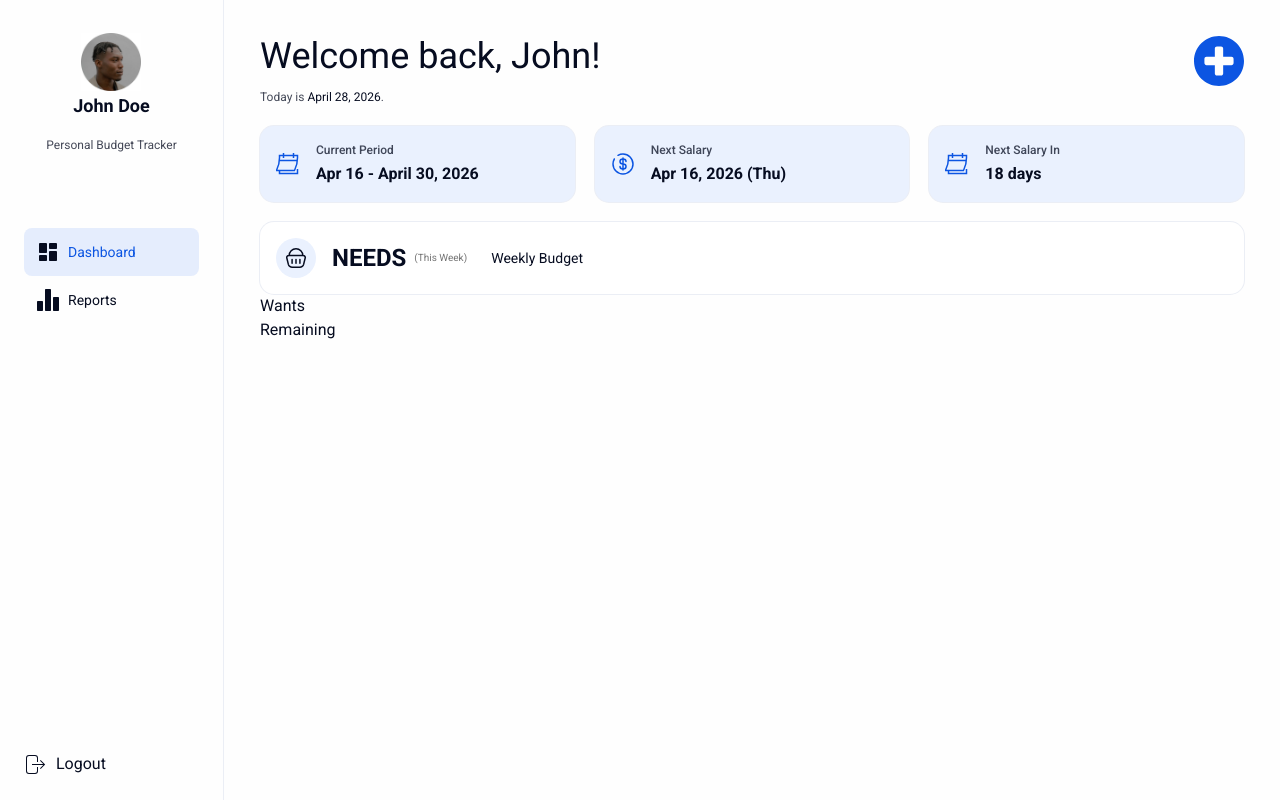
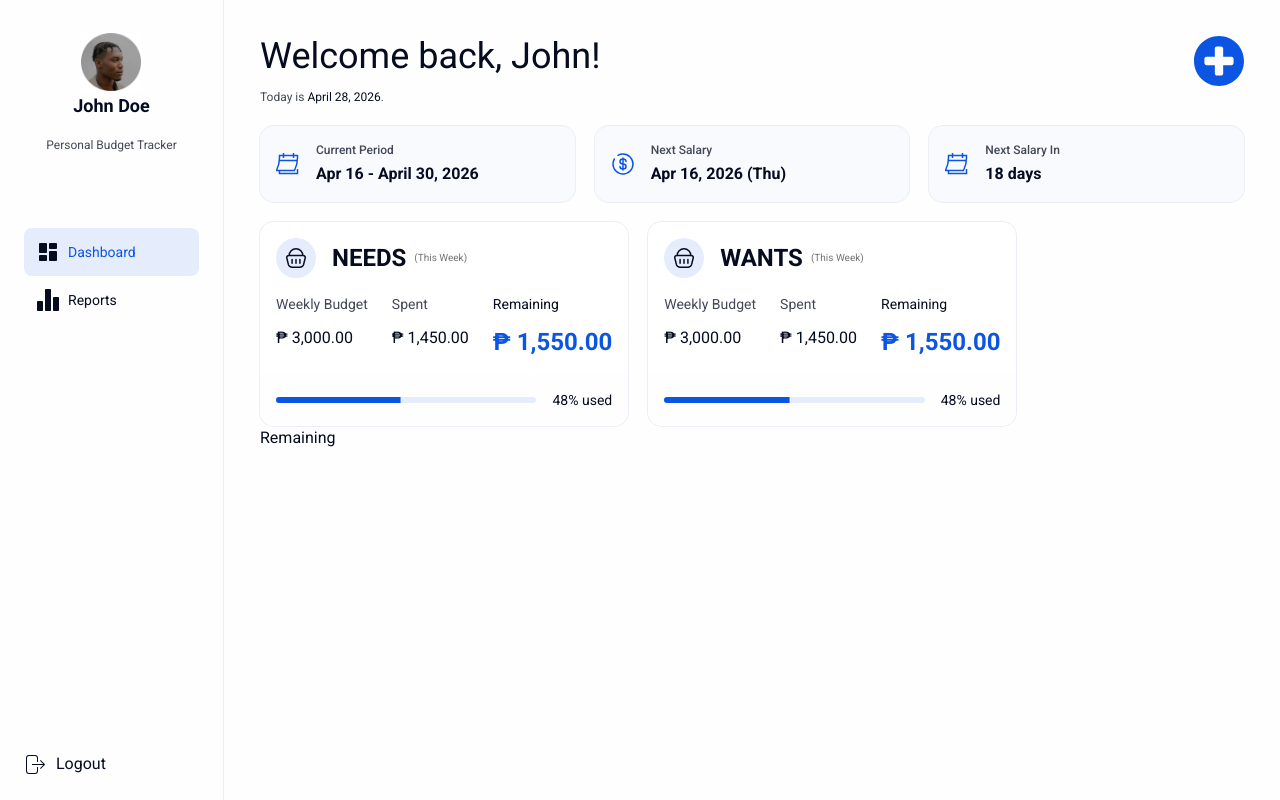
Before and after one commit to markmarkestareja/personal-budget-tracker, a Next.js app: page / in a window 1280 px wide. Built offline with nearby package versions, Linux system fonts and the light colour scheme.

Commit message:
Build Need and Wants Cards

```diff
--- a/app/globals.css
+++ b/app/globals.css
@@ -9,7 +9,7 @@
   --primary: #0C55E2;
   --primary-muted: #E5EDFD;
   --light: #FEFEFE;
-  --light-2: #EAF1FE;
+  --light-2: #F8FAFE;
   --light-3: #EBEEF5;
   --dark: #060C20;
   --accent: #239B58;
--- a/components/Dashboard/RenderSummaryCard.tsx
+++ b/components/Dashboard/RenderSummaryCard.tsx
@@ -1,48 +1,10 @@
-import {
-  Card,
-  CardContent,
-  CardDescription,
-  CardHeader,
-  CardTitle,
-} from "@/components/ui/card";
+import RenderNeedsAndWants from "./RenderSummaryCard/RenderNeedsAndWants";
 
 export default function RenderSummaryCard() {
+
   return (
     <div>
-      <div>
-        <Card className="ring ring-light-3">
-          <CardHeader className="flex gap-4 items-center">
-            <div className="bg-light-2 size-max p-2 rounded-full">
-              {/* SVG */}
-              <svg
-                xmlns="http://www.w3.org/2000/svg"
-                width="24"
-                height="24"
-                viewBox="0 0 24 24"
-              >
-                <path
-                  fill="none"
-                  stroke="currentColor"
-                  strokeLinecap="round"
-                  strokeLinejoin="round"
-                  strokeWidth="1.5"
-                  d="M19.298 9.566H4.702a1.96 1.96 0 0 0-1.535.744a1.94 1.94 0 0 0-.363 1.66l1.565 6.408a3.9 3.9 0 0 0 1.4 2.072c.682.519 1.517.8 2.376.8h7.708c.859 0 1.694-.281 2.376-.8a3.9 3.9 0 0 0 1.4-2.072l1.565-6.407a1.94 1.94 0 0 0-1.044-2.208a2 2 0 0 0-.854-.197M8.087 13.46v3.895M12 13.46v3.895m3.913-3.895v3.895m2.935-7.789a6.8 6.8 0 0 0-2.006-4.82A6.86 6.86 0 0 0 12 2.75a6.86 6.86 0 0 0-4.842 1.996a6.8 6.8 0 0 0-2.005 4.82"
-                />
-              </svg>
-            </div>
-            <div className="flex gap-2 items-center">
-              <CardTitle className="text-xl md:text-[22px] lg:text-2xl font-bold">NEEDS</CardTitle>
-              <CardDescription className="text-[10px]">(This Week)</CardDescription>
-              <CardContent className="flex flex-col">
-                <div>
-                    <h2>Weekly Budget</h2>
-                </div>
-              </CardContent>
-            </div>
-          </CardHeader>
-        </Card>
-        <div>Wants</div>
-      </div>
+      <RenderNeedsAndWants />
       <div>Remaining</div>
     </div>
   );
--- /dev/null
+++ b/components/Dashboard/RenderSummaryCard/RenderNeedsAndWants.tsx
@@ -0,0 +1,76 @@
+import {
+  Card,
+  CardContent,
+  CardDescription,
+  CardFooter,
+  CardHeader,
+  CardTitle,
+} from "@/components/ui/card";
+
+import { dataNeedsAndWants } from "./dataNeedsAndWants";
+import { Progress } from "@/components/ui/progress";
+
+export default function RenderNeedsAndWants() {
+  return (
+    <div className="flex flex-col md:flex-row gap-[10px] md:gap-5">
+        {dataNeedsAndWants.map((cardItem, index) => (
+            <Card key={index} className="ring ring-light-3">
+                <CardHeader className="flex gap-4 items-center">
+                    <div className="bg-primary-muted size-max p-2 rounded-full">
+                    {/* SVG */}
+                    <svg
+                        xmlns="http://www.w3.org/2000/svg"
+                        width="24"
+                        height="24"
+                        viewBox="0 0 24 24"
+                    >
+                        <path
+                        fill="none"
+                        stroke="currentColor"
+                        strokeLinecap="round"
+                        strokeLinejoin="round"
+                        strokeWidth="1.5"
+                        d="M19.298 9.566H4.702a1.96 1.96 0 0 0-1.535.744a1.94 1.94 0 0 0-.363 1.66l1.565 6.408a3.9 3.9 0 0 0 1.4 2.072c.682.519 1.517.8 2.376.8h7.708c.859 0 1.694-.281 2.376-.8a3.9 3.9 0 0 0 1.4-2.072l1.565-6.407a1.94 1.94 0 0 0-1.044-2.208a2 2 0 0 0-.854-.197M8.087 13.46v3.895M12 13.46v3.895m3.913-3.895v3.895m2.935-7.789a6.8 6.8 0 0 0-2.006-4.82A6.86 6.86 0 0 0 12 2.75a6.86 6.86 0 0 0-4.842 1.996a6.8 6.8 0 0 0-2.005 4.82"
+                        />
+                    </svg>
+                    </div>
+                    <div className="flex gap-2 items-center">
+                    <CardTitle className="text-xl md:text-[22px] lg:text-2xl font-bold">
+                        {cardItem.title}
+                    </CardTitle>
+                    <CardDescription className="text-[10px]">(This Week)</CardDescription>
+                    </div>
+                </CardHeader>
+                <CardContent className="flex flex-col lg:flex-row gap-3 md:gap-6">
+                    <div className="flex flex-col gap-1 md:gap-3">
+                    <h2 className="text-[10px] md:text-[12px] lg:text-sm text-dark/75">
+                        Weekly Budget
+                    </h2>
+                    <p className="text-[12px] md:text-sm lg:text-base">
+                        ₱ {cardItem.weeklyBudget.toLocaleString("en-PH", {minimumFractionDigits: 2})}
+                    </p>
+                    </div>
+                    <div className="flex flex-col gap-1 md:gap-3">
+                    <h2 className="text-[10px] md:text-[12px] lg:text-sm text-dark/75">
+                        Spent
+                    </h2>
+                    <p className="text-[12px] md:text-sm lg:text-base">₱ {cardItem.spent.toLocaleString("en-PH", {minimumFractionDigits: 2})}</p>
+                    </div>
+                    <div className="flex flex-col gap-1 md:gap-3">
+                    <h2 className="text-[10px] md:text-[12px] lg:text-sm">Remaining</h2>
+                    <p className="text-xl md:text-[22px] lg:text-2xl text-primary font-bold">
+                        ₱ {cardItem.remaining.toLocaleString("en-PH", {minimumFractionDigits: 2})}
+                    </p>
+                    </div>
+                </CardContent>
+                <CardFooter className="bg-light border-0 flex gap-4">
+                    <Progress value={cardItem.progressBar} className="bg-primary-muted h-1.5" />
+                    <div className="flex whitespace-nowrap">
+                        {cardItem.progressBar}% used
+                    </div>
+                </CardFooter>
+            </Card>
+        ))}
+    </div>
+  );
+}
--- /dev/null
+++ b/components/Dashboard/RenderSummaryCard/dataNeedsAndWants.ts
@@ -0,0 +1,16 @@
+export const dataNeedsAndWants = [
+    {
+        title: "NEEDS",
+        weeklyBudget: 3000,
+        spent: 1450,
+        remaining: 1550,
+        progressBar: 48,
+    },
+    {
+        title: "WANTS",
+        weeklyBudget: 3000,
+        spent: 1450,
+        remaining: 1550,
+        progressBar: 48,
+    }
+]
--- /dev/null
+++ b/components/ui/progress.tsx
@@ -0,0 +1,31 @@
+"use client"
+
+import * as React from "react"
+import { Progress as ProgressPrimitive } from "radix-ui"
+
+import { cn } from "@/lib/utils"
+
+function Progress({
+  className,
+  value,
+  ...props
+}: React.ComponentProps<typeof ProgressPrimitive.Root>) {
+  return (
+    <ProgressPrimitive.Root
+      data-slot="progress"
+      className={cn(
+        "relative flex h-1 w-full items-center overflow-x-hidden rounded-full bg-muted",
+        className
+      )}
+      {...props}
+    >
+      <ProgressPrimitive.Indicator
+        data-slot="progress-indicator"
+        className="size-full flex-1 bg-primary transition-all"
+        style={{ transform: `translateX(-${100 - (value || 0)}%)` }}
+      />
+    </ProgressPrimitive.Root>
+  )
+}
+
+export { Progress }
```
